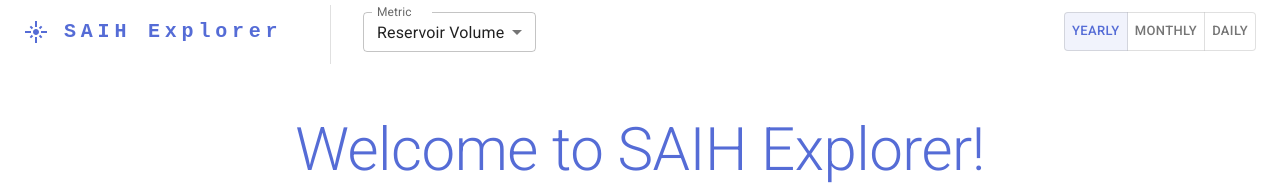
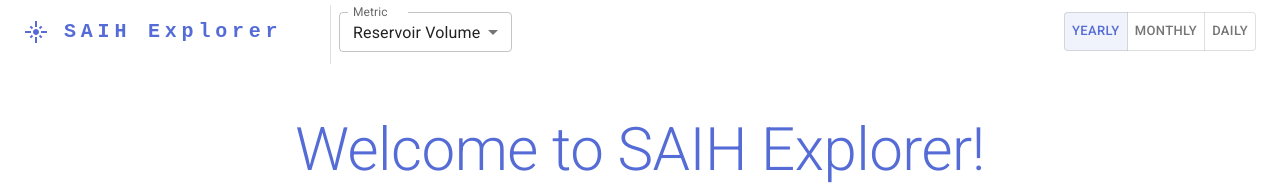
Before and after one commit to borja-munoz/reservoir-analysis, a React (Vite) app in the folder app/: page / in a window 1280 px wide. Shown: the top 185 px of the page. Built offline with nearby package versions, Linux system fonts and the light colour scheme.

Commit message:
Remove left margin

```diff
--- a/app/src/components/Filters.tsx
+++ b/app/src/components/Filters.tsx
@@ -20,7 +20,7 @@ export default function Filters() {
   };
 
   return (
-    <Grid container ml={3}>
+    <Grid container>
       <Grid item xs={6}>
         <MetricSelector />
       </Grid>
```
